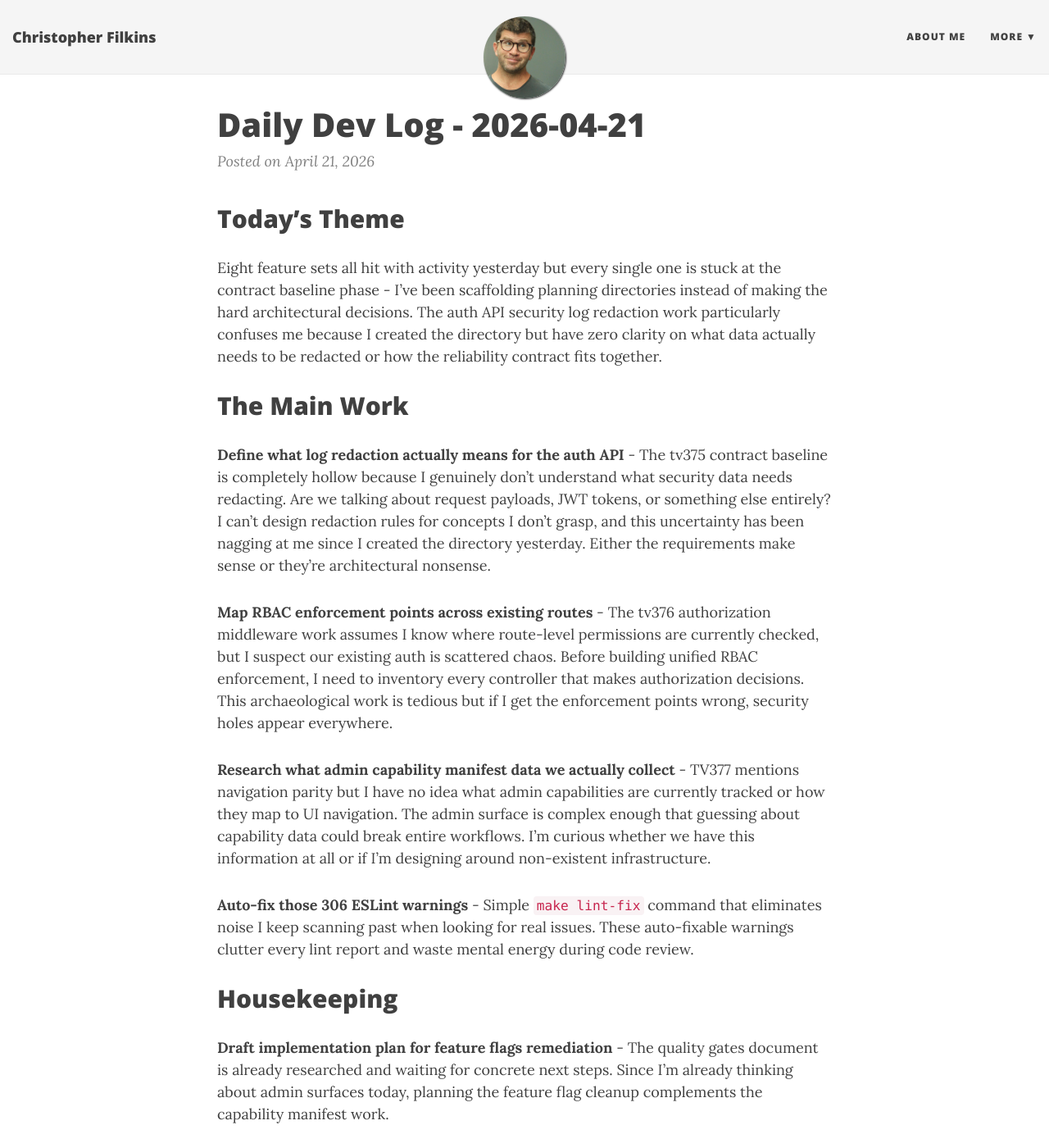
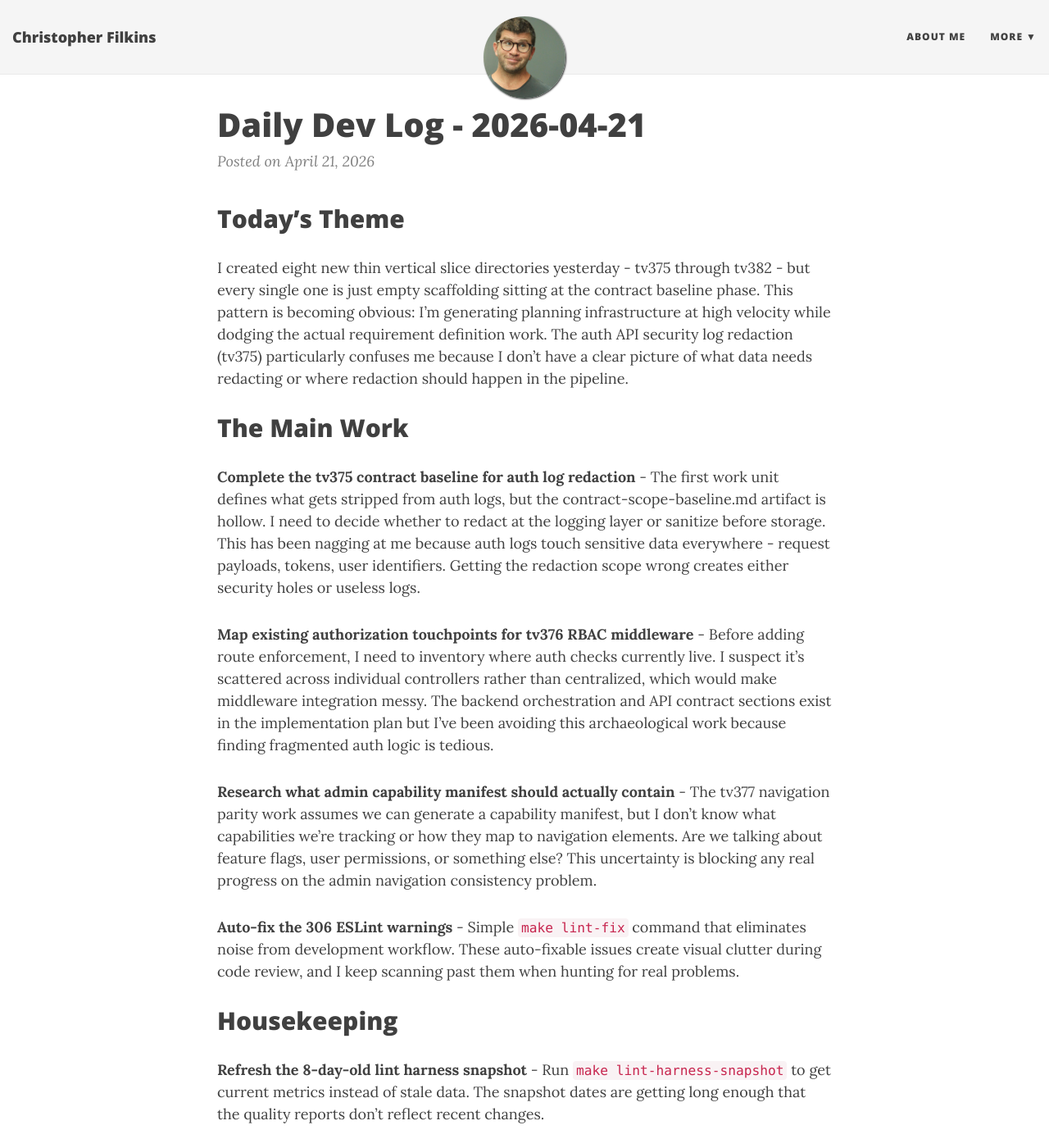
Before and after one commit to filchyboy/filchyboy.github.io, a Jekyll site: the page built from _posts/2026-04-21-daily-dev-log.md, in a window 1280 px wide and 1400 px high. Shown: the whole window at 82% size. Built offline with Jekyll 4.4.1, drawn with Linux system fonts in a browser that asks for light colours; nearby versions of some CDN libraries; some of the changed text lies outside the part shown.

Commit message:
Update daily dev log: 2026-04-21

```diff
--- a/_posts/2026-04-21-daily-dev-log.md
+++ b/_posts/2026-04-21-daily-dev-log.md
@@ -7,33 +7,33 @@ tags: [dev-tracker]
 ---
 
 <!-- SECTION: DAILY-PLAN START -->
-<!-- plan-generated: 2026-04-21T14:35:45.893842+00:00 -->
+<!-- plan-generated: 2026-04-21T14:42:22.571882+00:00 -->
 
 ## Today's Theme
 
-Eight feature sets all hit with activity yesterday but every single one is stuck at the contract baseline phase - I've been scaffolding planning directories instead of making the hard architectural decisions. The auth API security log redaction work particularly confuses me because I created the directory but have zero clarity on what data actually needs to be redacted or how the reliability contract fits together.
+I created eight new thin vertical slice directories yesterday - tv375 through tv382 - but every single one is just empty scaffolding sitting at the contract baseline phase. This pattern is becoming obvious: I'm generating planning infrastructure at high velocity while dodging the actual requirement definition work. The auth API security log redaction (tv375) particularly confuses me because I don't have a clear picture of what data needs redacting or where redaction should happen in the pipeline.
 
 ## The Main Work
 
-**Define what log redaction actually means for the auth API** - The tv375 contract baseline is completely hollow because I genuinely don't understand what security data needs redacting. Are we talking about request payloads, JWT tokens, or something else entirely? I can't design redaction rules for concepts I don't grasp, and this uncertainty has been nagging at me since I created the directory yesterday. Either the requirements make sense or they're architectural nonsense.
+**Complete the tv375 contract baseline for auth log redaction** - The first work unit defines what gets stripped from auth logs, but the contract-scope-baseline.md artifact is hollow. I need to decide whether to redact at the logging layer or sanitize before storage. This has been nagging at me because auth logs touch sensitive data everywhere - request payloads, tokens, user identifiers. Getting the redaction scope wrong creates either security holes or useless logs.
 
-**Map RBAC enforcement points across existing routes** - The tv376 authorization middleware work assumes I know where route-level permissions are currently checked, but I suspect our existing auth is scattered chaos. Before building unified RBAC enforcement, I need to inventory every controller that makes authorization decisions. This archaeological work is tedious but if I get the enforcement points wrong, security holes appear everywhere.
+**Map existing authorization touchpoints for tv376 RBAC middleware** - Before adding route enforcement, I need to inventory where auth checks currently live. I suspect it's scattered across individual controllers rather than centralized, which would make middleware integration messy. The backend orchestration and API contract sections exist in the implementation plan but I've been avoiding this archaeological work because finding fragmented auth logic is tedious.
 
-**Research what admin capability manifest data we actually collect** - TV377 mentions navigation parity but I have no idea what admin capabilities are currently tracked or how they map to UI navigation. The admin surface is complex enough that guessing about capability data could break entire workflows. I'm curious whether we have this information at all or if I'm designing around non-existent infrastructure.
+**Research what admin capability manifest should actually contain** - The tv377 navigation parity work assumes we can generate a capability manifest, but I don't know what capabilities we're tracking or how they map to navigation elements. Are we talking about feature flags, user permissions, or something else? This uncertainty is blocking any real progress on the admin navigation consistency problem.
 
-**Auto-fix those 306 ESLint warnings** - Simple `make lint-fix` command that eliminates noise I keep scanning past when looking for real issues. These auto-fixable warnings clutter every lint report and waste mental energy during code review.
+**Auto-fix the 306 ESLint warnings** - Simple `make lint-fix` command that eliminates noise from development workflow. These auto-fixable issues create visual clutter during code review, and I keep scanning past them when hunting for real problems.
 
 ## Housekeeping
 
-**Draft implementation plan for feature flags remediation** - The quality gates document is already researched and waiting for concrete next steps. Since I'm already thinking about admin surfaces today, planning the feature flag cleanup complements the capability manifest work.
+**Refresh the 8-day-old lint harness snapshot** - Run `make lint-harness-snapshot` to get current metrics instead of stale data. The snapshot dates are getting long enough that the quality reports don't reflect recent changes.
 
-**Refresh the 8-day-old lint harness snapshot** - Simple `make lint-harness-snapshot` command that updates stale quality metrics. Having accurate baseline numbers matters when making decisions about technical debt priorities.
+**Draft implementation plan for route parity maintenance** - This planning directory relates to the authorization work I'm focusing on today. The quality-gates.md artifact exists but needs concrete work units for the route consistency checking.
 
-**Investigate the 111 PHP test failures** - With an 88% pass rate, something significant is broken in the test suite. These failures might reveal integration problems that affect the auth and admin work I'm planning to tackle.
+**Research the tailwind migration scope** - This planning directory is scaffolded but needs investigation before it can move to implementation. Since I'm already thinking about frontend infrastructure through the admin navigation work, now's a good time to scope what the Tailwind conversion actually involves.
 
 ## Parked
 
-The SAML encrypted assertion work (tv378) and threat intelligence feed ingestion (tv379) both sound important but I'm deliberately avoiding them until I understand the simpler auth patterns first. Building complex federation features on top of poorly understood security foundations is asking for trouble.
+The SAML encrypted assertion work (tv378) and threat intelligence feed ingestion (tv379) are complex security domains that need deeper research. I'm deliberately avoiding these until I have cleaner mental models of what those systems should accomplish. The publication federation work (tv380-382) can wait until the admin surface patterns are more established.
 
 <!-- plan-unit-ids: tv375-contract-scope-baseline,tv376-contract-scope-baseline,tv377-contract-scope-baseline,tv378-contract-scope-baseline,tv379-contract-scope-baseline,tv380-contract-scope-baseline,tv381-contract-scope-baseline,tv382-contract-scope-baseline -->
 <!-- SECTION: DAILY-PLAN END -->
```
